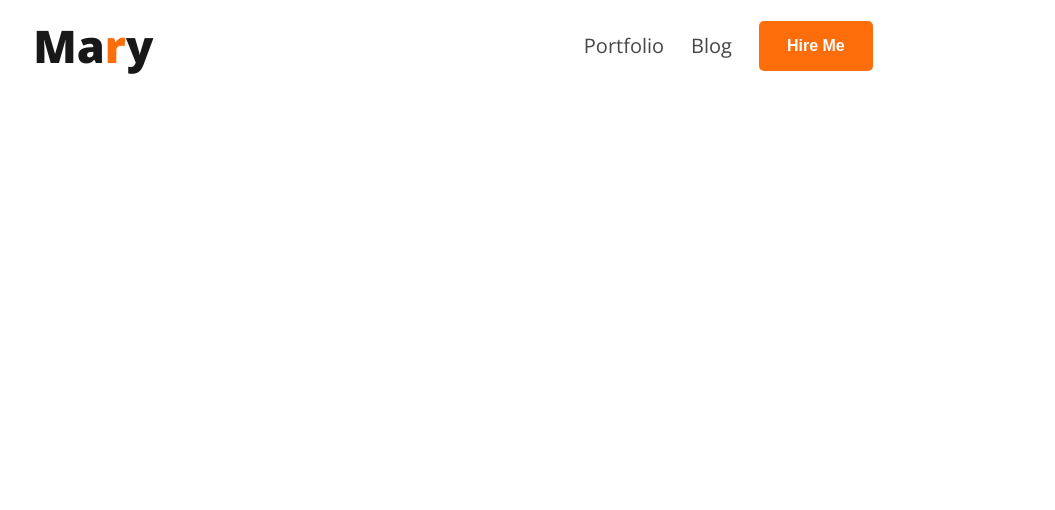
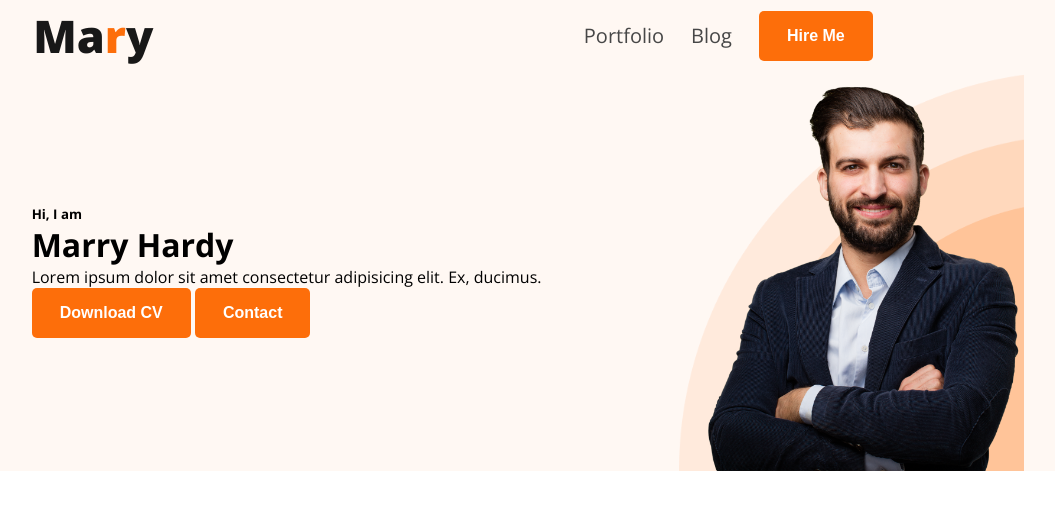
Before and after one commit to Azizul707/developer-portfolio, a plain HTML site: page index.html in a window 1280 px wide. Shown: the whole page, without its empty margins (187-1242 px from the left). Drawn offline with nearby package versions, Linux system fonts and the light colour scheme.

Commit message:
banner content added

```diff
--- a/index.html
+++ b/index.html
@@ -13,7 +13,7 @@
     <link rel="stylesheet" href="style.css" />
   </head>
   <body>
-    <header>
+    <header class="header">
       <nav>
         <div class="logo">
           <h3>Ma<span>r</span>y</h3>
@@ -26,6 +26,19 @@
           </ul>
         </div>
       </nav>
+      <div class="nav-banner-container">
+        <div class="banner-title-box">
+            <h5>Hi, I am</h5>
+            <h1>Marry Hardy</h1>
+            <p>Lorem ipsum dolor sit amet consectetur adipisicing elit.
+            Ex, ducimus.</p>
+            <button class="nav-button">Download CV</button>
+            <button class="nav-button">Contact</button>
+
+        </div>
+        <img class="main-image" src="images/hardy.png" alt="">
+
+      </div>
     </header>
     <nav></nav>
     <main></main>
--- a/style.css
+++ b/style.css
@@ -1,49 +1,53 @@
-@import url('https://fonts.googleapis.com/css2?family=Open+Sans:wght@400;700;800&display=swap');
+@import url("https://fonts.googleapis.com/css2?family=Open+Sans:wght@400;700;800&display=swap");
 
-htm,body{
-    font-family: 'Open Sans', sans-serif;
+htm,
+body {
+  font-family: "Open Sans", sans-serif;
 }
-*{
+* {
   margin: 0px;
   padding: 0px;
   box-sizing: border-box;
 }
 
 /*! nav styles start here  */
+.header {
+  background-color: #fff8f3;
+}
 
-nav{
+nav {
   display: flex;
   justify-content: space-around;
   align-items: center;
-    margin-top: 10px;
   padding: 5px;
 }
 
 /*! menu style start */
 
-ul{
+ul {
   display: flex;
   align-items: center;
   gap: 27px;
-
 }
-.logo>h3{
+.logo > h3 {
   color: #181818;
   font-size: 45px;
   font-weight: 800;
 }
 /* ! logo style start */
-span{
-    color: #FD6E0A;
+span {
+  color: #fd6e0a;
 }
-ul,li,a{
+ul,
+li,
+a {
   list-style: none;
   text-decoration: none;
   color: #474747;
   font-size: 20px;
   font-weight: 400;
 }
-.nav-button{
+.nav-button {
   cursor: pointer;
   font-size: 16px;
   font-weight: 600;
@@ -51,5 +55,31 @@ ul,li,a{
   color: #fff;
   border: none;
   border-radius: 5px;
-    background: #FD6E0A;
+  background: #fd6e0a;
 }
+/* !header banner style */
+.nav-banner-container {
+  display: flex;
+  justify-content: space-around;
+  align-items: center;
+}
+.header-image {
+  border: 1px solid black;
+  width: auto;
+  height: auto;
+  background-image: url(images/header_bg.png);
+  background-position: center;
+  background-size: contain;
+  background-repeat: no-repeat;
+}
+.main-image {
+  background-image: url(images/header_bg.png);
+  background-size: cover;
+  background-repeat: no-repeat;
+  background-position-y: center;
+  width: auto;
+  height: 400px;
+}
+.banner-title-box {
+  margin-left: 150px;
+}
```
Lines whose indentation alone changed are shown as unchanged.
